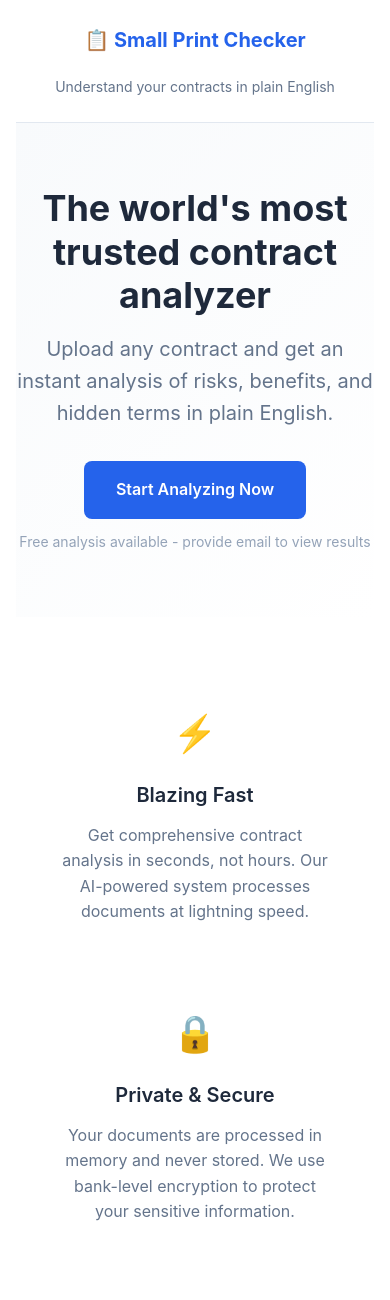
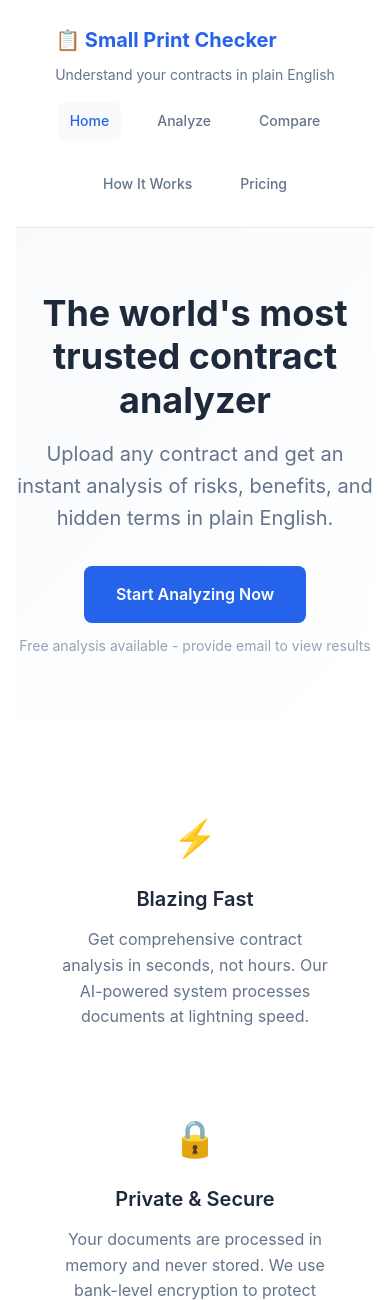
Before and after one commit to gunaedkhan-art/fineprint-simplifier, a FastAPI app: page / in a window 390 px wide. Shown: the top 1300 px of the page. Run offline with FastAPI, Linux system fonts and the light colour scheme.

Commit message:
Fix styling issues and add missing CSS classes
- Add proper header structure with navigation
- Add missing CSS classes for logo-section, user-status-banner, main-content
- Ensure all new styling classes are properly defined
- Fix responsive layout and spacing issues
- Add proper flexbox layouts for header and content sections

```diff
--- a/static/style.css
+++ b/static/style.css
@@ -99,6 +99,12 @@ body {
     justify-content: space-between;
     flex-wrap: wrap;
     gap: var(--space-4);
+}
+
+.logo-section {
+    display: flex;
+    flex-direction: column;
+    gap: var(--space-1);
 }
 
 .logo {
@@ -889,6 +895,33 @@ body {
     font-weight: 600;
 }
 
+/* User Status Banner */
+.user-status-banner {
+    background: var(--surface-color);
+    border: 1px solid var(--border-color);
+    border-radius: var(--radius-md);
+    padding: var(--space-4);
+    margin-bottom: var(--space-6);
+    display: flex;
+    align-items: center;
+    justify-content: space-between;
+    flex-wrap: wrap;
+    gap: var(--space-4);
+}
+
+.user-info {
+    display: flex;
+    align-items: center;
+    gap: var(--space-4);
+    flex-wrap: wrap;
+}
+
+/* Main Content */
+.main-content {
+    flex: 1;
+    min-height: calc(100vh - 200px);
+}
+
 /* Utility Classes */
 .text-center { text-align: center; }
 .text-left { text-align: left; }
--- a/templates/home.html
+++ b/templates/home.html
@@ -12,8 +12,17 @@
         <!-- Header -->
         <header class="header">
             <div class="header-content">
-                <h1 class="logo">📋 Small Print Checker</h1>
-                <p class="tagline">Understand your contracts in plain English</p>
+                <div class="logo-section">
+                    <h1 class="logo">📋 Small Print Checker</h1>
+                    <p class="tagline">Understand your contracts in plain English</p>
+                </div>
+                <nav class="nav">
+                    <a href="/" class="nav-link active">Home</a>
+                    <a href="/upload" class="nav-link">Analyze</a>
+                    <a href="/compare" class="nav-link">Compare</a>
+                    <a href="/how-it-works" class="nav-link">How It Works</a>
+                    <a href="/pricing" class="nav-link">Pricing</a>
+                </nav>
             </div>
         </header>
 
```
